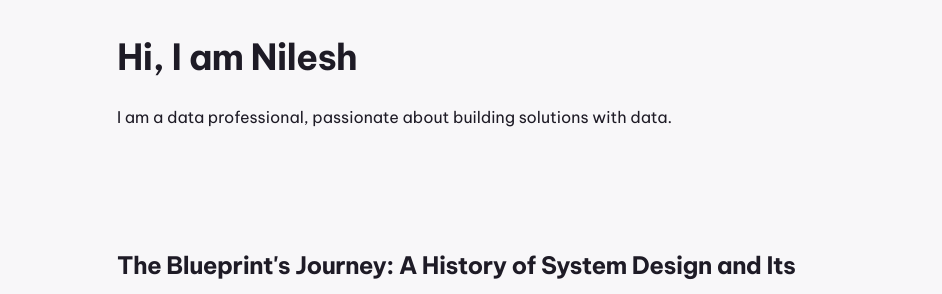
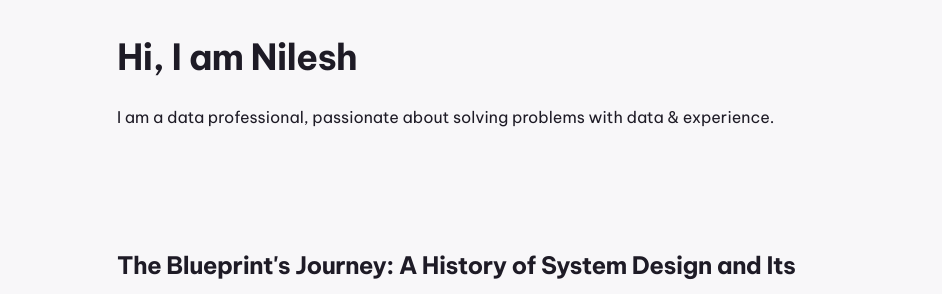
Before and after one commit to nileshhazra/second-brain, a Jekyll site: the page built from index.md, in a window 1280 px wide and 900 px high. Shown: the part 321-615 px from the top of the window, without its empty margins (173-1115 px from the left). Built offline with Jekyll 4.4.1, drawn with Linux system fonts in a browser that asks for light colours.

Commit message:
update hero

```diff
--- a/index.md
+++ b/index.md
@@ -5,7 +5,7 @@ title: Home
 
 ## Hi, I am Nilesh
 
-I am a data professional, passionate about building solutions with data.
+I am a data professional, passionate about solving problems with data & experience.
 
 <br>
 <br>
```
